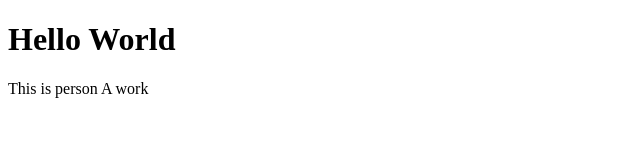
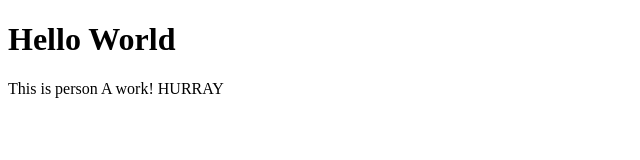
Before and after one commit to brian92062/testrepo, a plain HTML site: page index.html in a window 1280 px wide. Shown: the full height of the page, 0-640 px from the left. Drawn offline with Linux system fonts and the light colour scheme.

Commit message:
Add hurray

```diff
--- a/index.html
+++ b/index.html
@@ -5,6 +5,6 @@
 </head>
 <body>
 <h1>Hello World</h1>
-<p>This is person A work</p>
+<p>This is person A work! HURRAY</p>
 </body>
 </html>
```
